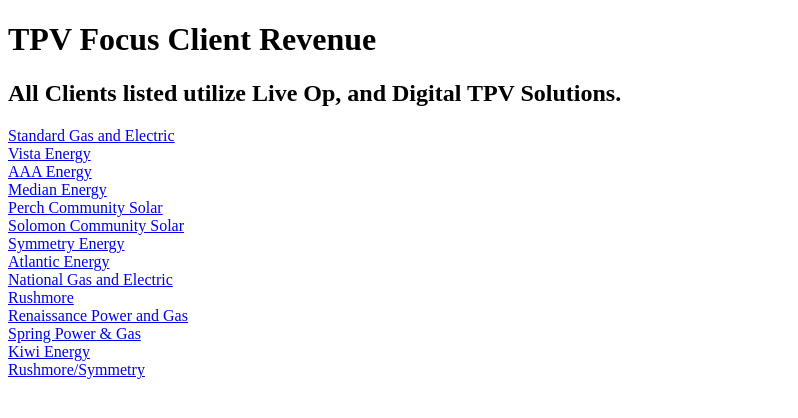
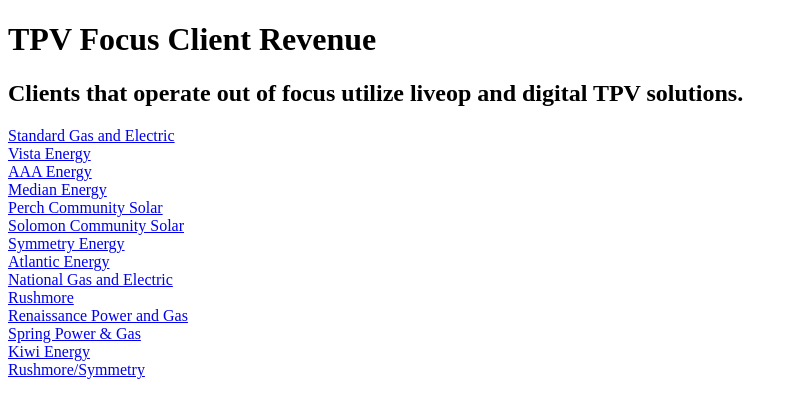
Before and after one commit to dary132/tpvfocusrevenue, a plain HTML site: page index.html in a window 1280 px wide. Shown: the whole page, without its empty margins (0-798 px from the left). Drawn offline with Linux system fonts and the light colour scheme.

Commit message:
Update index.html

```diff
--- a/index.html
+++ b/index.html
@@ -7,7 +7,7 @@
 </head>
 <body>
     <h1>TPV Focus Client Revenue</h1>
-    <H2>All Clients listed utilize Live Op, and Digital TPV Solutions.</H2>
+    <H2>Clients that operate out of focus utilize liveop and digital TPV solutions.</H2>
     <a href="./ClientLinks/StandardGasandElectric.html">Standard Gas and Electric</a>
     <br>
     <a href="./ClientLinks/VistaEnergy.html">Vista Energy</a>
```
